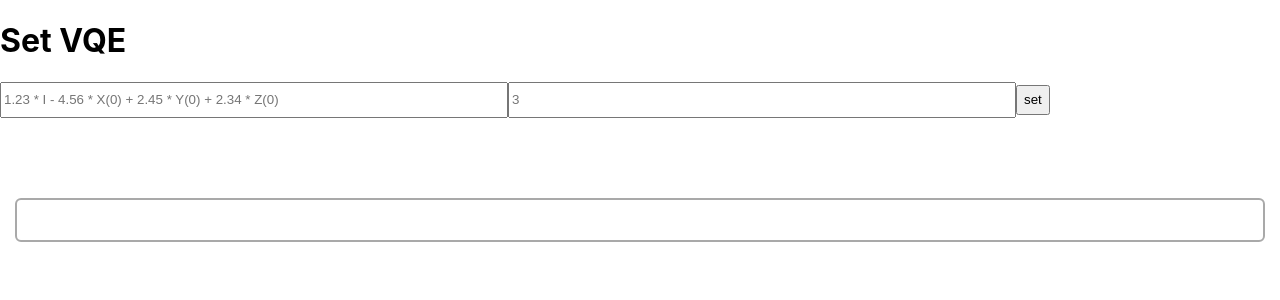
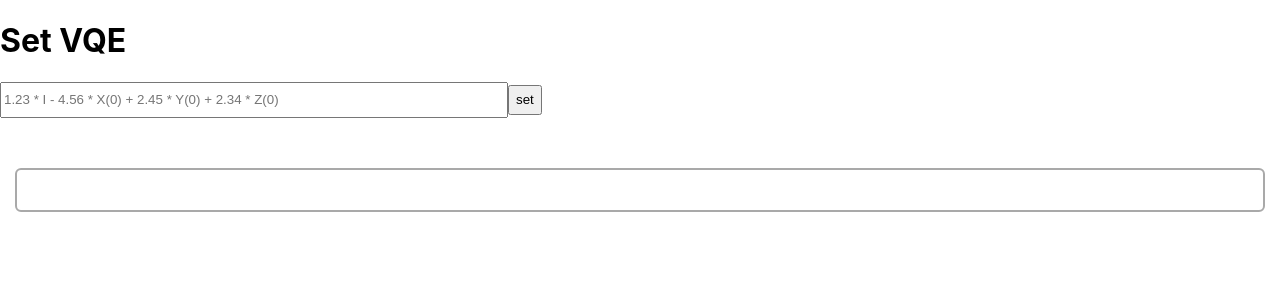
Before and after one commit to Watayo/vqnie_frontend, a React (Create React App) app: page / in a window 1280 px wide. Shown: the top 300 px of the page. Built offline with nearby package versions, Linux system fonts and the light colour scheme.

Commit message:
回路を変更した時、量子ビットごとゲートを配列にして表示

```diff
--- a/package.json
+++ b/package.json
@@ -7,7 +7,8 @@
     "@testing-library/react": "^11.2.7",
     "@testing-library/user-event": "^12.8.3",
     "immutability-helper": "^3.1.1",
-    "qni": "0.0.92",
+    "json-cyclic": "^1.0.2",
+    "qni": "0.0.93",
     "react": "^17.0.2",
     "react-dnd": "^14.0.4",
     "react-dnd-html5-backend": "^14.0.2",
--- a/src/App.jsx
+++ b/src/App.jsx
@@ -1,5 +1,5 @@
 import React from "react";
-import VqeSetting from "./components/organisms/VqeSetting";
+import HamiltonianSetting from "./components/organisms/HamiltonianSetting";
 import { useVqe } from "./containers/VqeProvider";
 import Circuit from "./components/organisms/Circuit";
 import "./css/App.css";
@@ -8,13 +8,13 @@ const App = () => {
   const { vqe } = useVqe();
   return (
     <>
-      <VqeSetting
-        onNewVqeSetting={() => {
+      <HamiltonianSetting
+        onNewHamiltonianSetting={() => {
           // TODO: この時点ではvqeの中身は変化されていない。理解する。
           // TODO: jsonでblueqqatに投げる。
           console.log(vqe);
         }}
-      ></VqeSetting>
+      ></HamiltonianSetting>
       <Circuit></Circuit>
     </>
   );
--- a/src/components/organisms/VqeSetting.jsx
+++ b/src/components/organisms/HamiltonianSetting.jsx
@@ -3,16 +3,14 @@ import { useVqe } from "../../containers/VqeProvider";
 import { useInput } from "../../hooks";
 import "../css/VqeSetting.css";
 
-function VqeSetting({ onNewVqeSetting = (f) => f }) {
+function HamiltonianSetting({ onNewHamiltonianSetting = (f) => f }) {
   const [hamiltonianProps, resetHamiltonian] = useInput("");
-  const [qubitProps, resetQubit] = useInput("");
-  const { setVqeData } = useVqe();
+  const { setHamiltonianData } = useVqe();
 
   const submit = (event) => {
     event.preventDefault();
-    setVqeData(hamiltonianProps.value, Number(qubitProps.value));
+    setHamiltonianData(hamiltonianProps.value);
     resetHamiltonian();
-    resetQubit();
   };
 
   return (
@@ -25,13 +23,11 @@ function VqeSetting({ onNewVqeSetting = (f) => f }) {
           placeholder="1.23 * I - 4.56 * X(0) + 2.45 * Y(0) + 2.34 * Z(0)"
           required
         />
-        <input {...qubitProps} type="text" placeholder="3" required />
         <button>set</button>
         <div className="input-value">{hamiltonianProps.value}</div>
-        <div className="input-value">{qubitProps.value}</div>
       </form>
     </>
   );
 }
 
-export default VqeSetting;
+export default HamiltonianSetting;
--- a/src/components/organisms/QuantumCircuit.jsx
+++ b/src/components/organisms/QuantumCircuit.jsx
@@ -1,11 +1,26 @@
-import React from "react";
+import { React, useRef, useEffect } from "react";
+import { useVqe } from "../../containers/VqeProvider";
 import "qni";
 import "../css/QuantumCircuit.css";
 const QuantumCircuit = () => {
+  const quantumCircuit = useRef();
+  const { setQuantumCircuitData } = useVqe();
+
+  useEffect(() => {
+    const divDOM = quantumCircuit.current;
+    const quantumCircuitDOM = divDOM.children;
+    console.log(quantumCircuitDOM[0].children);
+    const circuitSteps = Array.from(quantumCircuitDOM[0].children);
+    console.log(circuitSteps[0]);
+    const circuit = (qubitIndex) =>
+      circuitSteps.map((step) => step.children[0].children[qubitIndex]);
+    console.log(circuit(0));
+  }, []);
+
   return (
-    <quantum-circuit className="quantum-circuit">
-      <circuit-step></circuit-step>
-    </quantum-circuit>
+    <div ref={quantumCircuit}>
+      <quantum-circuit className="quantum-circuit"></quantum-circuit>
+    </div>
   );
 };
 
--- a/src/containers/VqeProvider.js
+++ b/src/containers/VqeProvider.js
@@ -7,11 +7,16 @@ export const useVqe = () => useContext(VqeContext);
 function VqeProvider({ children }) {
   const [vqe, setVqe] = useState(vqe_data);
 
-  const setVqeData = (Hamiltonian, qubit) =>
-    setVqe({ ...vqe, Hamiltonian, qubit });
+  const setHamiltonianData = (Hamiltonian) =>
+    setVqe(...vqe, { Hamiltonian: Hamiltonian });
+
+  const setQuantumCircuitData = (QuantumCircuit) =>
+    setVqe(...vqe, { QuantumCircuit: QuantumCircuit });
 
   return (
-    <VqeContext.Provider value={{ vqe, setVqeData }}>
+    <VqeContext.Provider
+      value={{ vqe, setHamiltonianData, setQuantumCircuitData }}
+    >
       {children}
     </VqeContext.Provider>
   );
```
Also changed, not shown: 1 other file (tests, documents, lock files or other folders).
